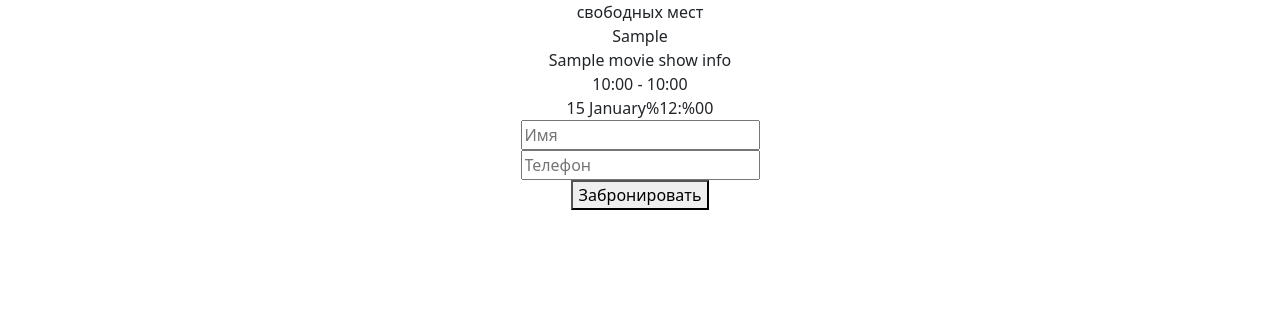
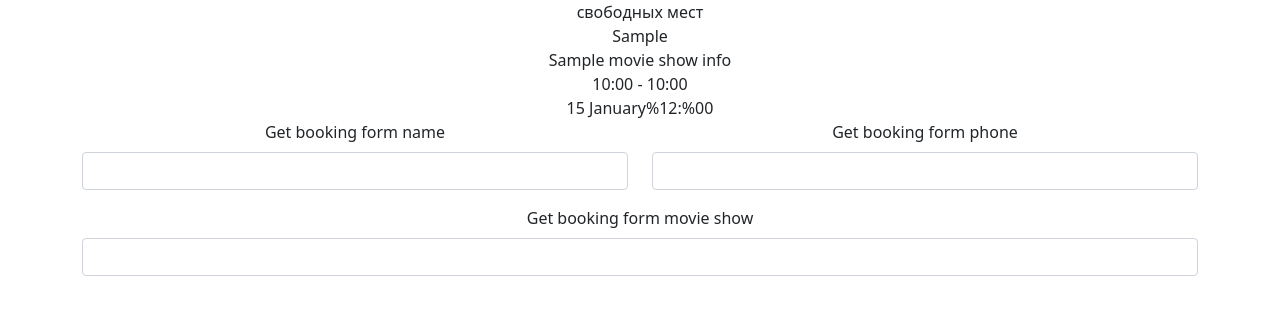
Before and after one commit to arhonik/Practical3, a Symfony app: template templates/movieshow.html.twig in a window 1280 px wide. Shown: the top 315 px of the page. Run offline with Twig, Linux system fonts and the light colour scheme; the template is opened without the code that fills it: most values are stand-ins (such as "Sample title", 1, 10 or a date in 2020); form fields are guessed from the names that the template uses; some libraries are stand-ins or nearby versions.

Commit message:
IS3-4 Add form view

```diff
--- a/templates/movieshow.html.twig
+++ b/templates/movieshow.html.twig
@@ -16,11 +16,21 @@
                     <div>{{ movieShow.getMovieShowInfo.getMovieTitle }}</div>
                     <div>{{ movieShow.getMovieShowInfo.getScheduleStartAt|date("H:i") }} - {{ movieShow.getMovieShowInfo.getScheduleEndAt|date("H:i") }}</div>
                     <div><span>{{ movieShow.getMovieShowInfo.getScheduleStartAt|date("j F") }}</span><span>{{ movieShow.getMovieShowInfo.getMovieDuration|date("%h:%i") }}</span></div>
-                    <form>
-                        <div><input type="text" name="name" placeholder="Имя"></div>
-                        <div><input type="text" name="phone" placeholder="Телефон"></div>
-                        <div><button type="submit">Забронировать</button></div>
-                    </form>
+                    {{ form_start(movieShow.getBookingForm) }}
+                    <div class="my-custom-class-for-errors">
+                        {{ form_errors(movieShow.getBookingForm) }}
+                    </div>
+
+                    <div class="row">
+                        <div class="col">
+                            {{ form_row(movieShow.getBookingForm.name) }}
+                        </div>
+                        <div class="col" id="some-custom-id">
+                            {{ form_row(movieShow.getBookingForm.phone) }}
+                        </div>
+                        {{ form_row(movieShow.getBookingForm.movieShow) }}
+                    </div>
+                    {{ form_end(movieShow.getBookingForm) }}
                 </div>
             </div>
         {% endfor %}
```
